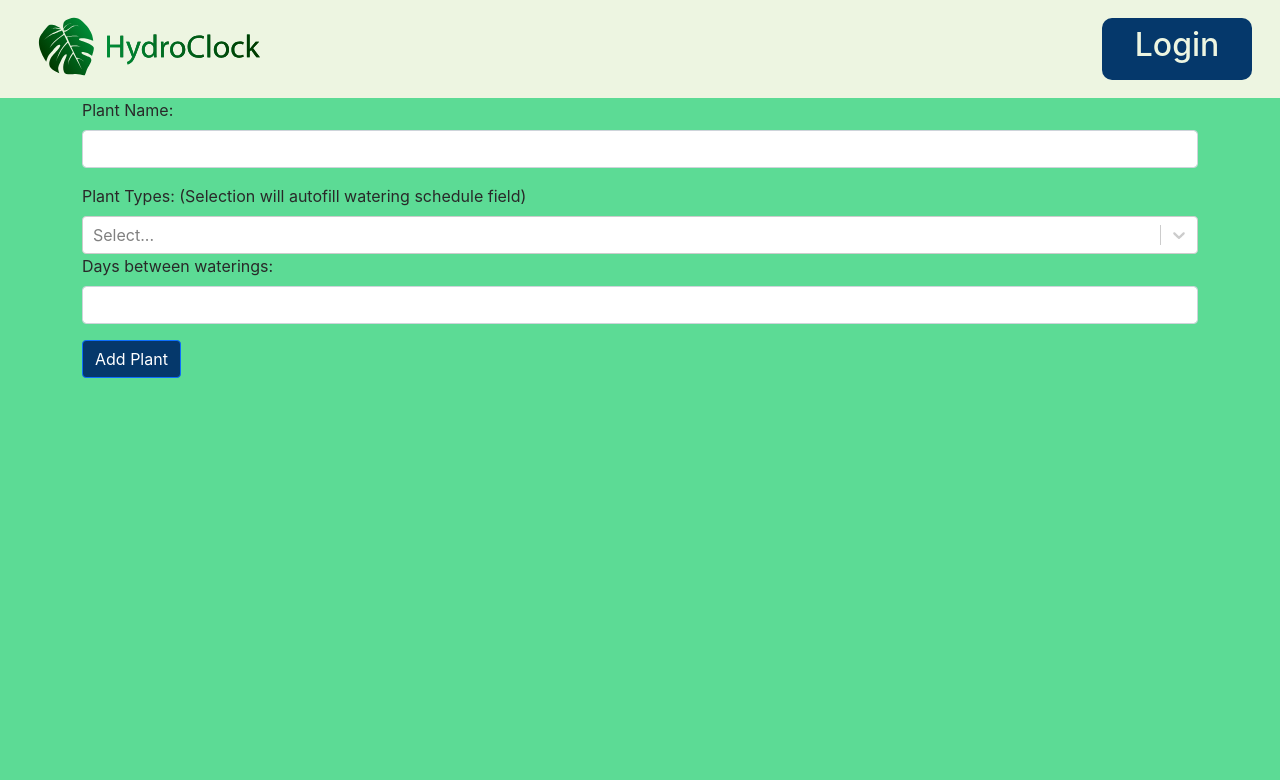
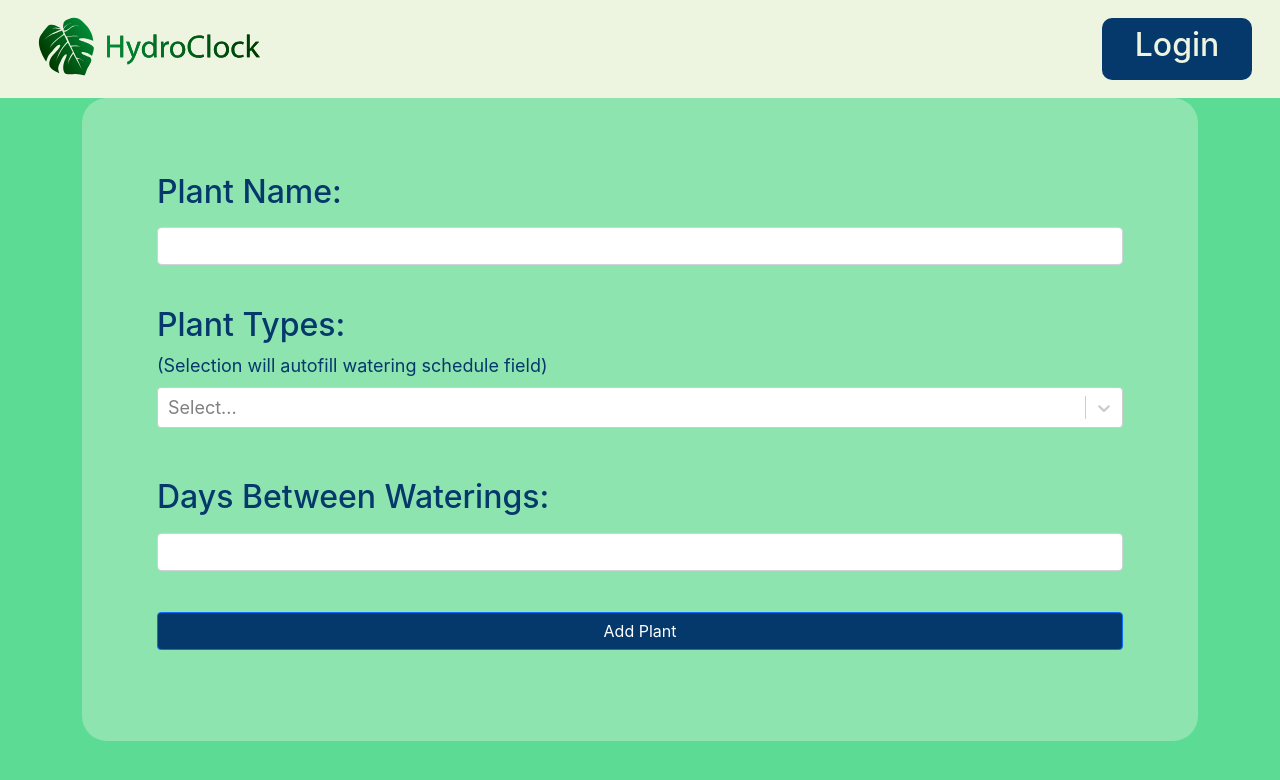
Before and after one commit to nceccanti/web-dev-final-project, a React (Create React App) app: page /addplant in a window 1280 px wide. Shown: the top 780 px of the page. Built offline with nearby package versions, Linux system fonts and the light colour scheme.

Commit message:
updated styling on add-plant, plant-list, & sign-up to be cmore consistent

```diff
--- a/src/components/add-plant.component.js
+++ b/src/components/add-plant.component.js
@@ -61,9 +61,10 @@ export default class AddPlant extends Component {
         const daystowater = this.state.daystowater;
 
         return (
+            <div className="login-container">
                 <form onSubmit={this.handleSubmit.bind(this)} method="POST">
                     <div className="form-group">
-                    <label>Plant Name: </label>
+                        <label><h2>Plant Name: </h2></label>
                         <input type="text"
                             required
                             className="form-control"
@@ -71,12 +72,13 @@ export default class AddPlant extends Component {
                             value={plantname}
                         />
                     </div>
-                <div>
-                    <label>Plant Types: (Selection will autofill watering schedule field)</label>
+                    <div className="padded-div-top-btm">
+                        <label><h2>Plant Types: </h2>(Selection will autofill watering schedule field)</label>
                         <Select options={this.props.plantTypes} isSearchable={true} isClearable={true} onChange={this.onPlantTypeChange}/>
                     </div>
+                    <div className="padded-div-top-btm">
                         <div className="form-group">
-                    <label>Days between waterings: </label>
+                            <label><h2>Days Between Waterings: </h2></label>
                             <input type="number"
                                 required
                                 className="form-control"
@@ -84,10 +86,12 @@ export default class AddPlant extends Component {
                                 value={daystowater}
                             />
                         </div>
+                    </div>
                     <div className="form-group">
-                    <input type="submit" value="Add Plant" className="btn btn-primary" />
+                        <input type="submit" value="Add Plant" className="btn btn-primary btn-block" />
                     </div>
                 </form>
+            </div>
         )
     }
 }
--- a/src/components/plant-list.component.js
+++ b/src/components/plant-list.component.js
@@ -17,7 +17,7 @@ export default class PlantList extends Component {
             cards.push(<div className="card m-3" style={{width:"20rem"}}><Plant plantname={plants[i].plantname} daystowater={plants[i].daystowater} dateCreated={plants[i].dateCreated}/></div>);
         }
         return (
-        <div>
+        <div className="dashboard-container">
             <h1>Your Plants</h1>
             <div className="container">
                 <div className="row">
--- a/src/components/sign-up.component.js
+++ b/src/components/sign-up.component.js
@@ -66,6 +66,8 @@ export default class SignUp extends Component {
                                 value={username}
                             />
                         </div>
+
+                        <div className="padded-div-top-btm">
                             <div className="form-group">
                                 <label><h2>Email: </h2></label>
                                 <input  type="email"
@@ -75,6 +77,9 @@ export default class SignUp extends Component {
                                     value={email}
                                 />
                             </div>
+                        </div>
+
+                        <div className="padded-div-top-btm">
                             <div className="form-group">
                                 <label><h2>Password: </h2></label>
                                 <input type="password"
@@ -84,6 +89,8 @@ export default class SignUp extends Component {
                                     value={password}
                                 />
                             </div>
+                        </div>
+
                         <div className="form-group sign-up">
                             <input type="submit" value="Submit" className="btn btn-block btn-primary" />
                         </div>
--- a/src/index.css
+++ b/src/index.css
@@ -41,6 +41,16 @@ code {
   background-color: #05386B;
 }
 
+.dashboard-container {
+    padding: 50px;
+    text-align: center;
+}
+
+.dashboard-container .row {
+    size: 99%;
+    margin: auto;
+}
+
 .entered-info {
   padding-bottom: 55px;
 }
@@ -70,9 +80,9 @@ code {
   /* background-color: #379683; */
   background-color: #8EE4AF;
   border-radius: 25px;
-  padding-left: 100px;
-  padding-right: 100px;
+  padding: 75px;
   color: #05386B;
+  font-size: large;
 }
 
 .navbar {
@@ -91,6 +101,11 @@ code {
     text-align: center;
 }
 
+.padded-div-top-btm {
+    padding-top: 25px;
+    padding-bottom: 25px;
+}
+
 .sign-up {
     text-align: center;
     font-size: x-large;
```
Lines whose indentation alone changed are shown as unchanged.
